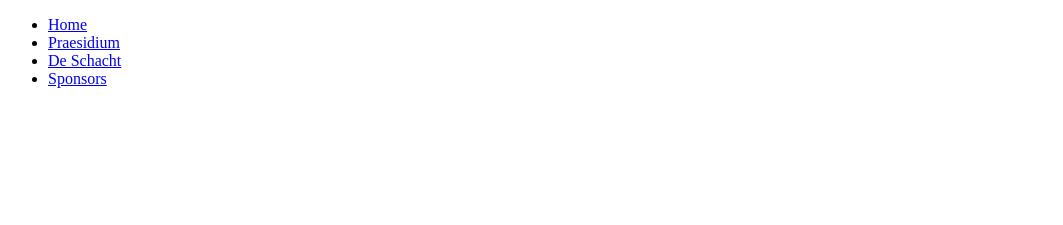
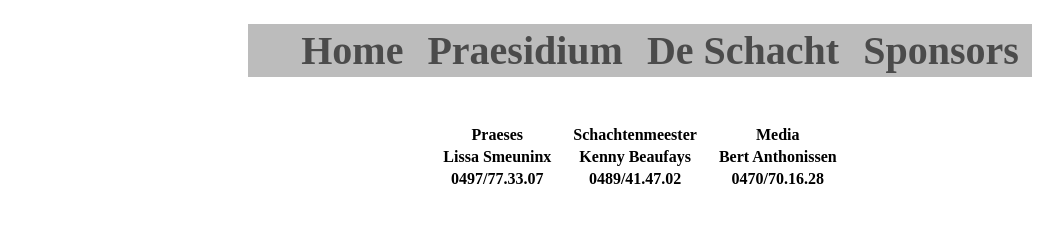
Before and after one commit to BertAnthonissen/BertAnthonissen.github.io, a plain HTML site: page Pages/Contact.html in a window 1280 px wide. Shown: the whole page, without its empty margins (0-1063 px from the left). Drawn offline with Linux system fonts and the light colour scheme.

Commit message:
contactgeg. added + navbar over full site + schachtpagina foto café added

```diff
--- a/CSS/Contact.css
+++ b/CSS/Contact.css
@@ -0,0 +1,53 @@
+.navbar{ /* nav-element */
+    display: flex;
+    flex-direction: row;
+    justify-content: center;
+    align-items: center;
+    opacity: 0.7;
+}
+
+.navbarList{ /* ul-element */
+    list-style: none;
+    text-align: center;
+    border-style: solid;
+    border-collapse: collapse;
+    border-color: #a0a0a0;
+    background-color: #a0a0a0;
+}
+
+.navbarList-item{ /* li-element */
+    display: inline-block;
+    font-weight: bold;
+    margin-left: 10px;
+    margin-right: 10px;
+    font-family: inherit;
+    font-size: 40px;
+}
+
+.navbarList-item:hover{
+    transform: scale(0.9);
+}
+
+a{
+    text-decoration: none;
+    color: black;
+}
+
+table{
+    display: flex;
+    flex-wrap: wrap;
+    justify-content: center;
+    padding: 30px;
+}
+
+tr{
+    margin: 10px;
+    padding: 10px;
+}
+
+th{
+    margin-left: 10px;
+    margin-right: 10px;
+    padding-left: 10px;
+    padding-right: 10px;
+}
--- a/CSS/DeSchacht.css
+++ b/CSS/DeSchacht.css
@@ -0,0 +1,49 @@
+.navbar{ /* nav-element */
+    display: flex;
+    flex-direction: row;
+    justify-content: center;
+    align-items: center;
+    opacity: 0.7;
+}
+
+.navbarList{ /* ul-element */
+    list-style: none;
+    text-align: center;
+    border-style: solid;
+    border-collapse: collapse;
+    border-color: #a0a0a0;
+    background-color: #a0a0a0;
+}
+
+.navbarList-item{ /* li-element */
+    display: inline-block;
+    font-weight: bold;
+    margin-left: 10px;
+    margin-right: 10px;
+    font-family: inherit;
+    font-size: 40px;
+}
+
+.navbarList-item:hover{
+    transform: scale(0.9);
+}
+
+a{
+    text-decoration: none;
+    color: black;
+}
+
+div{
+    display: flex;
+    flex-wrap: wrap;
+    align-content: center;
+    justify-content: center
+}
+
+img{
+    display: flex;
+    flex-wrap: wrap;
+    align-content: center;
+    justify-content: center;
+    align-items: center;
+}
--- a/CSS/Sponsors.css
+++ b/CSS/Sponsors.css
@@ -0,0 +1,34 @@
+.navbar{ /* nav-element */
+    display: flex;
+    flex-direction: row;
+    justify-content: center;
+    align-items: center;
+    opacity: 0.7;
+}
+
+.navbarList{ /* ul-element */
+    list-style: none;
+    text-align: center;
+    border-style: solid;
+    border-collapse: collapse;
+    border-color: #a0a0a0;
+    background-color: #a0a0a0;
+}
+
+.navbarList-item{ /* li-element */
+    display: inline-block;
+    font-weight: bold;
+    margin-left: 10px;
+    margin-right: 10px;
+    font-family: inherit;
+    font-size: 40px;
+}
+
+.navbarList-item:hover{
+    transform: scale(0.9);
+}
+
+a{
+    text-decoration: none;
+    color: black;
+}
--- a/Pages/Contact.html
+++ b/Pages/Contact.html
@@ -2,18 +2,36 @@
 <html>
 <head>
 <title>Duplicare</title>
-<link rel="stylesheet" type="text/css" href="../CSS/style.css">
+<link rel="stylesheet" type="text/css" href="../CSS/Contact.css">
 </head>
 <body>
     <header>
-        <nav>
-            <ul>
-                <li><a href="../index.html">Home</a></li>
-                <li><a href="Praesidium.html">Praesidium</a></li>
-                <li><a href="DeSchacht.html">De Schacht</a></li>
-                <li><a href="Sponsors.html">Sponsors</a></li>
+        <nav class="navbar">
+            <ul class="navbarList">
+                <li class="navbarList-item"><a href="../index.html">Home</a></li>
+                <li class="navbarList-item"><a href="Praesidium.html">Praesidium</a></li>
+                <li class="navbarList-item"><a href="DeSchacht.html">De Schacht</a></li>
+                <li class="navbarList-item"><a href="Sponsors.html">Sponsors</a></li>
             </ul>
         </nav>
     </header>
+
+    <table>
+        <tr>
+            <th>Praeses</th>
+            <th>Schachtenmeester</th>
+            <th>Media</th>
+        </tr>
+        <tr>
+            <th>Lissa Smeuninx</th>
+            <th>Kenny Beaufays</th>
+            <th>Bert Anthonissen</th>
+        </tr>
+        <tr>
+            <th>0497/77.33.07</th>
+            <th>0489/41.47.02</th>
+            <th>0470/70.16.28</th>
+        </tr>
+    </table>
 </body>
 </html>
```
Also changed, not shown: Pages/DeSchacht.html (+14 -7 lines), Pages/Sponsors.html (+7 -7 lines), Media/Pictures/uitzicht.jpg (added).
